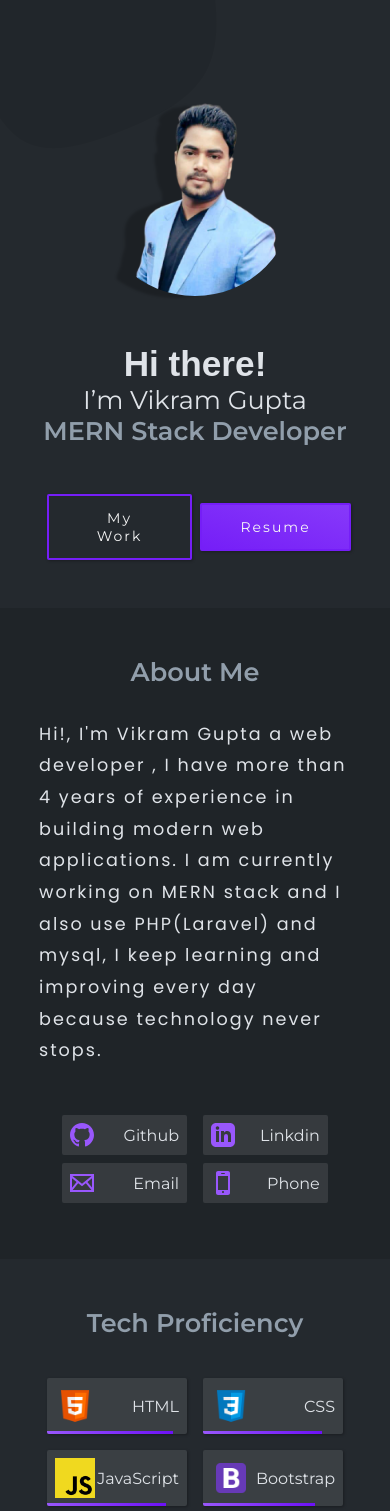
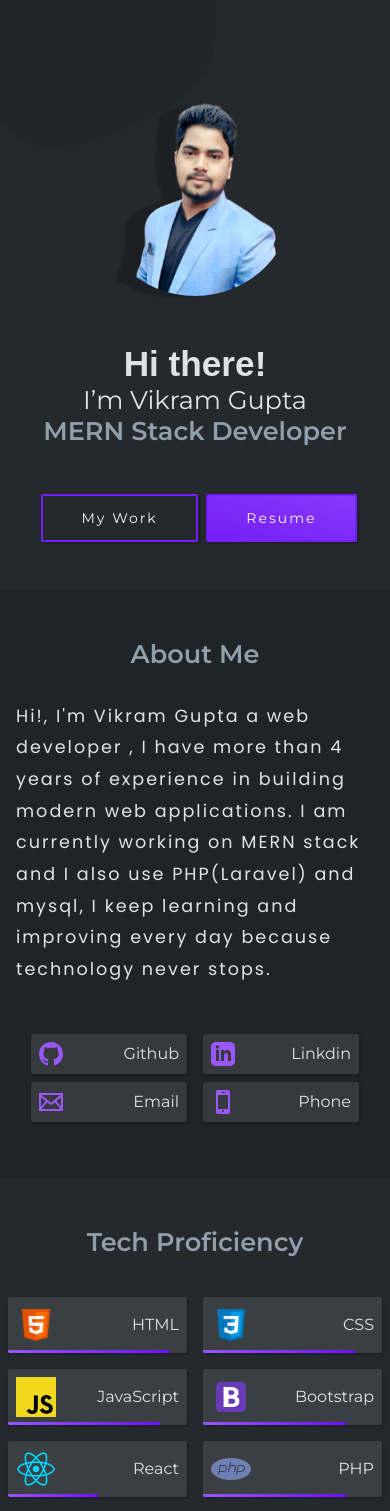
Before and after one commit to myselfvikramgupta/portfolio, a React (Create React App) app: page / in a window 390 px wide. Shown: the top 1511 px of the page. Built offline with nearby package versions, Linux system fonts and the light colour scheme; a web font is replaced by a local one.

Commit message:
add tilt animation

```diff
--- a/package.json
+++ b/package.json
@@ -6,8 +6,10 @@
     "@testing-library/jest-dom": "^5.14.1",
     "@testing-library/react": "^11.2.7",
     "@testing-library/user-event": "^12.8.3",
+    "atropos": "^1.0.2",
     "react": "^17.0.2",
     "react-dom": "^17.0.2",
+    "react-parallax-tilt": "^1.7.154",
     "react-scripts": "4.0.3",
     "web-vitals": "^1.1.2"
   },
--- a/src/App.js
+++ b/src/App.js
@@ -3,6 +3,7 @@ import Introduction from './Introduction';
 import About from './About';
 import Skill from './Skill';
 import Work from './Work';
+
 function App() {
   return (
     <>
--- a/src/Work.jsx
+++ b/src/Work.jsx
@@ -1,6 +1,7 @@
 import Title from "./components/title/Title";
 import WorkCard from "./components/workCard/WorkCard";
 import myWork from './data/myWork'
+
 function Work() {
   return (
     <>
--- a/src/components/workCard/WorkCard.jsx
+++ b/src/components/workCard/WorkCard.jsx
@@ -1,5 +1,7 @@
 import GithubSvg from "../svgIcon/GithubSvg";
 import LinkSvg from "../svgIcon/LinkSvg";
+import Tilt from 'react-parallax-tilt';
+
 function WorkCard({
   image = "",
   title = "",
@@ -10,7 +12,11 @@ function WorkCard({
 }) {
   return (
     <>
+
       <div className="col-4 col-s-12">
+        <Tilt
+
+      >
         <div className="card">
           <div className="card_image">
             <img src={`/images/mywork/${image}`} alt={title} />
@@ -49,7 +55,9 @@ function WorkCard({
             </div>
           </div>
         </div>
+        </Tilt>
       </div>
+
     </>
   );
 }
--- a/src/index.css
+++ b/src/index.css
@@ -162,6 +162,8 @@ a {
   align-items: center;
   justify-content: center;
   transition: 0.5s;
+  cursor: pointer;
+  box-shadow: 1px 1px 3px rgba(0, 0, 0, 0.3);
 }
 .social_btn:hover {
   background: #1f2428;
@@ -387,6 +389,12 @@ a {
     justify-content: space-between;
     margin-bottom: 0.5rem;
   }
+  .container{
+    width: 100%;
+  }
+  .about_me p{
+    margin-left: 1rem;
+  }
 }
 @media only screen and (max-width: 768px) {
   .col-s-1 {
```
Also changed, not shown: 1 other file (tests, documents, lock files or other folders).
